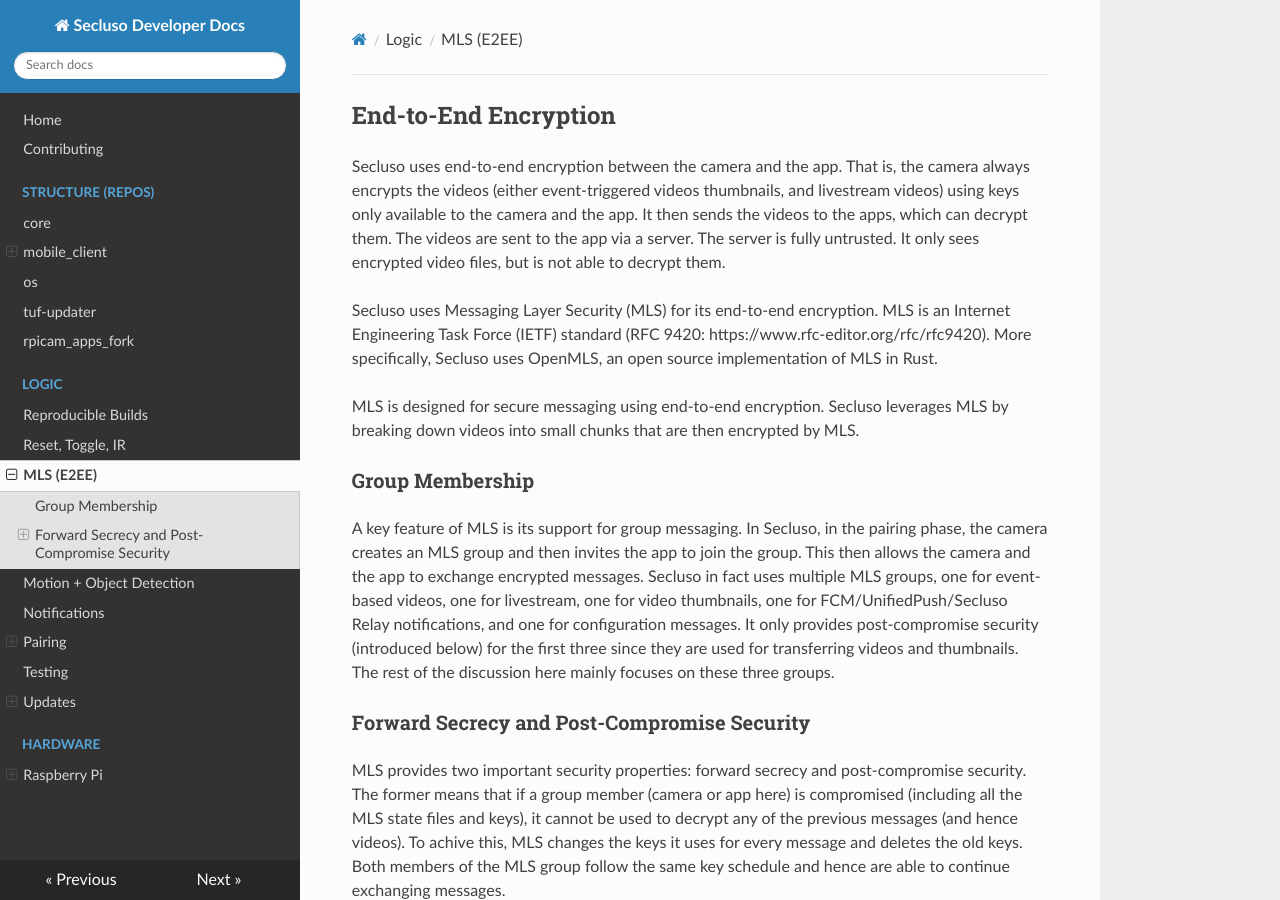
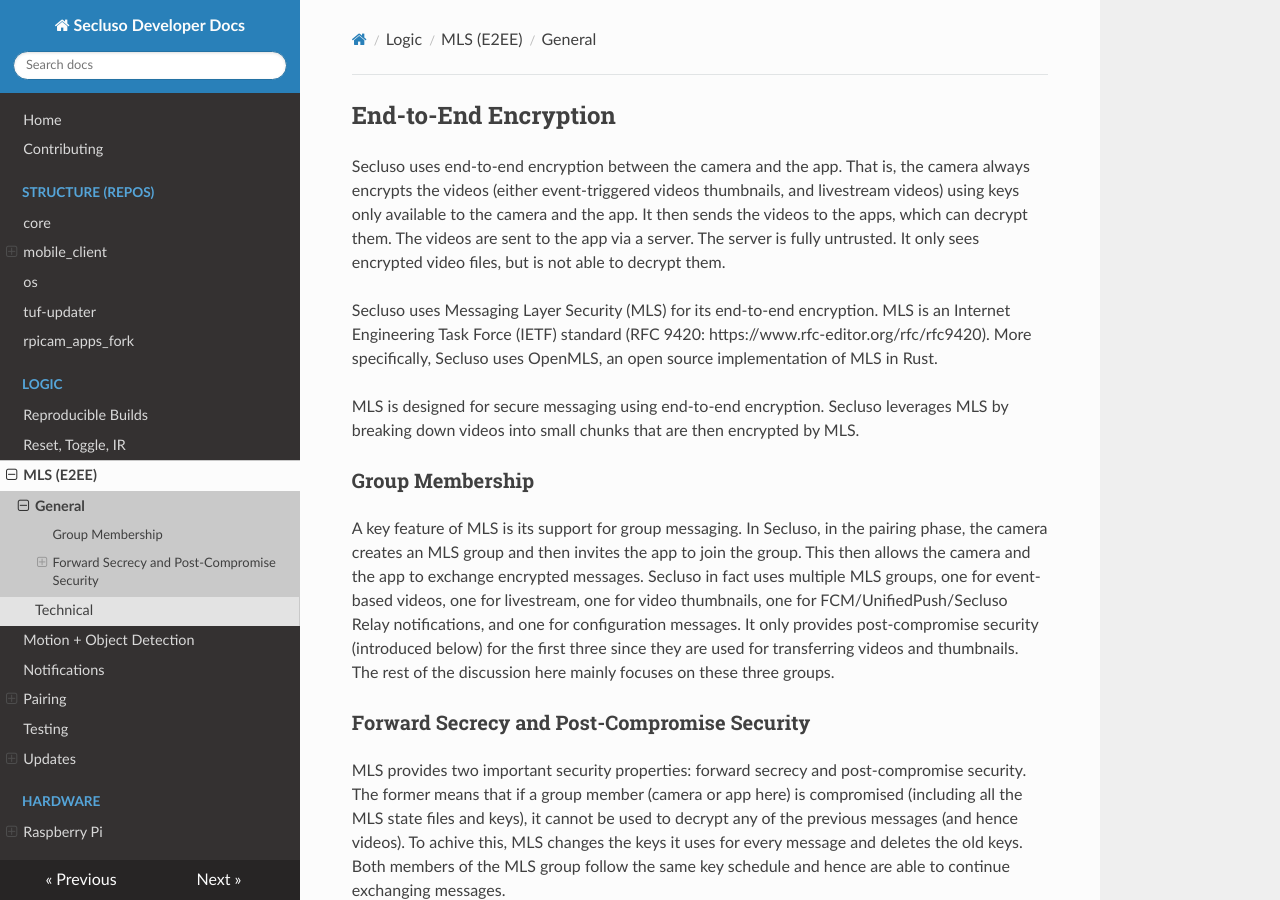
Before and after one commit to secluso/developer-docs, an MkDocs documentation site: the page built from docs/logic/mls/general.md, in a window 1280 px wide and 900 px high. Built offline with MkDocs 1.6.1, drawn with Linux system fonts in a browser that asks for light colours; nearby versions of some CDN libraries.

Commit message:
feat: move MLS general docs into sub-category

```diff
--- a/mkdocs.yml
+++ b/mkdocs.yml
@@ -14,7 +14,9 @@
   - Logic:
       - Reproducible Builds: logic/reproducible_builds.md
       - Reset, Toggle, IR: logic/reset_toggle_ir.md
-      - MLS (E2EE): logic/mls.md
+      - MLS (E2EE):
+        - General: logic/mls/general.md
+        - Technical: logic/mls/technical.md
       - Motion + Object Detection: logic/detection.md
       - Notifications: logic/notifications.md
       - Pairing:
```
Also changed, not shown: docs/logic/mls/general.md (renamed from docs/logic/mls.md), docs/logic/mls/technical.md (added).
